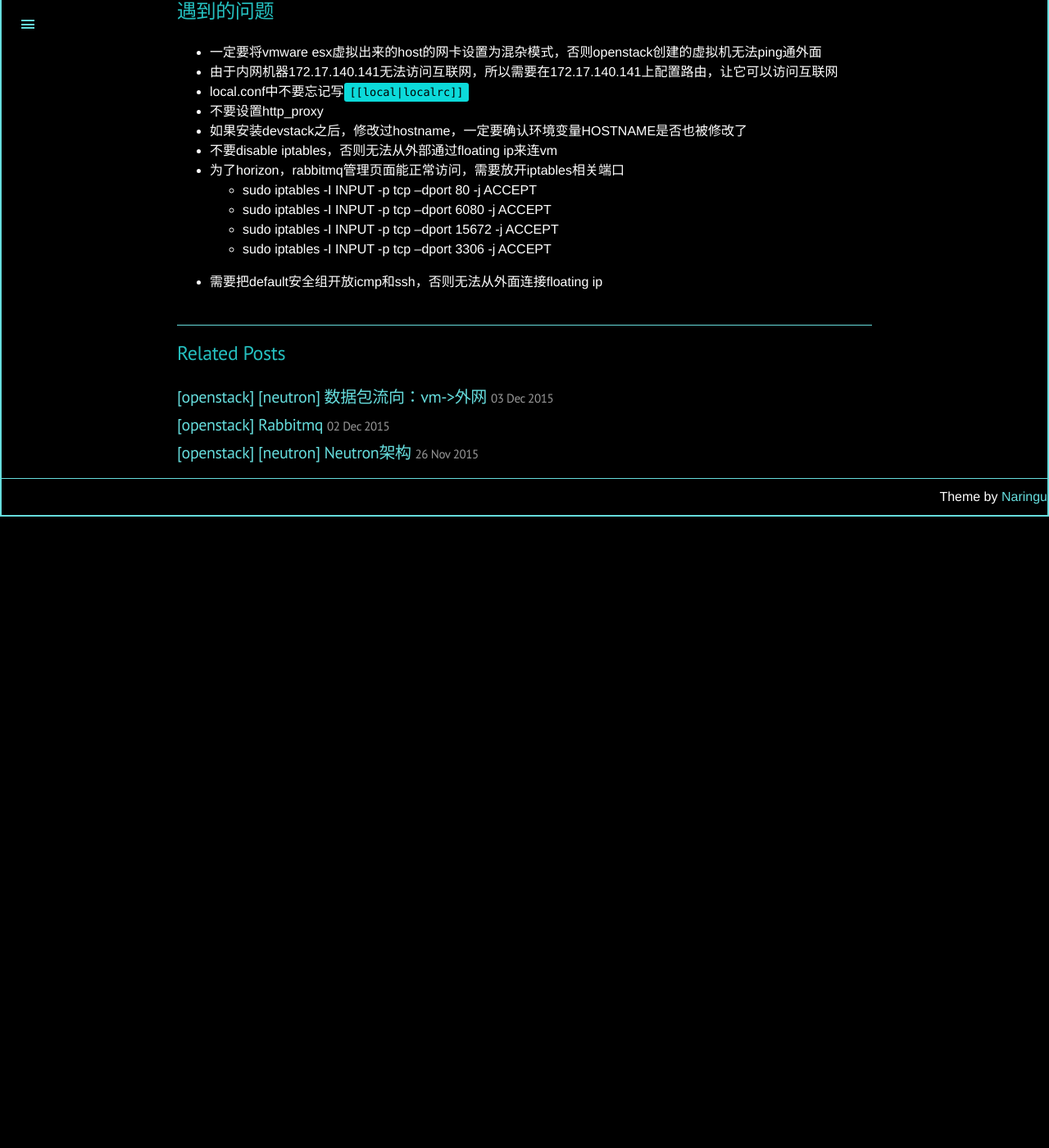
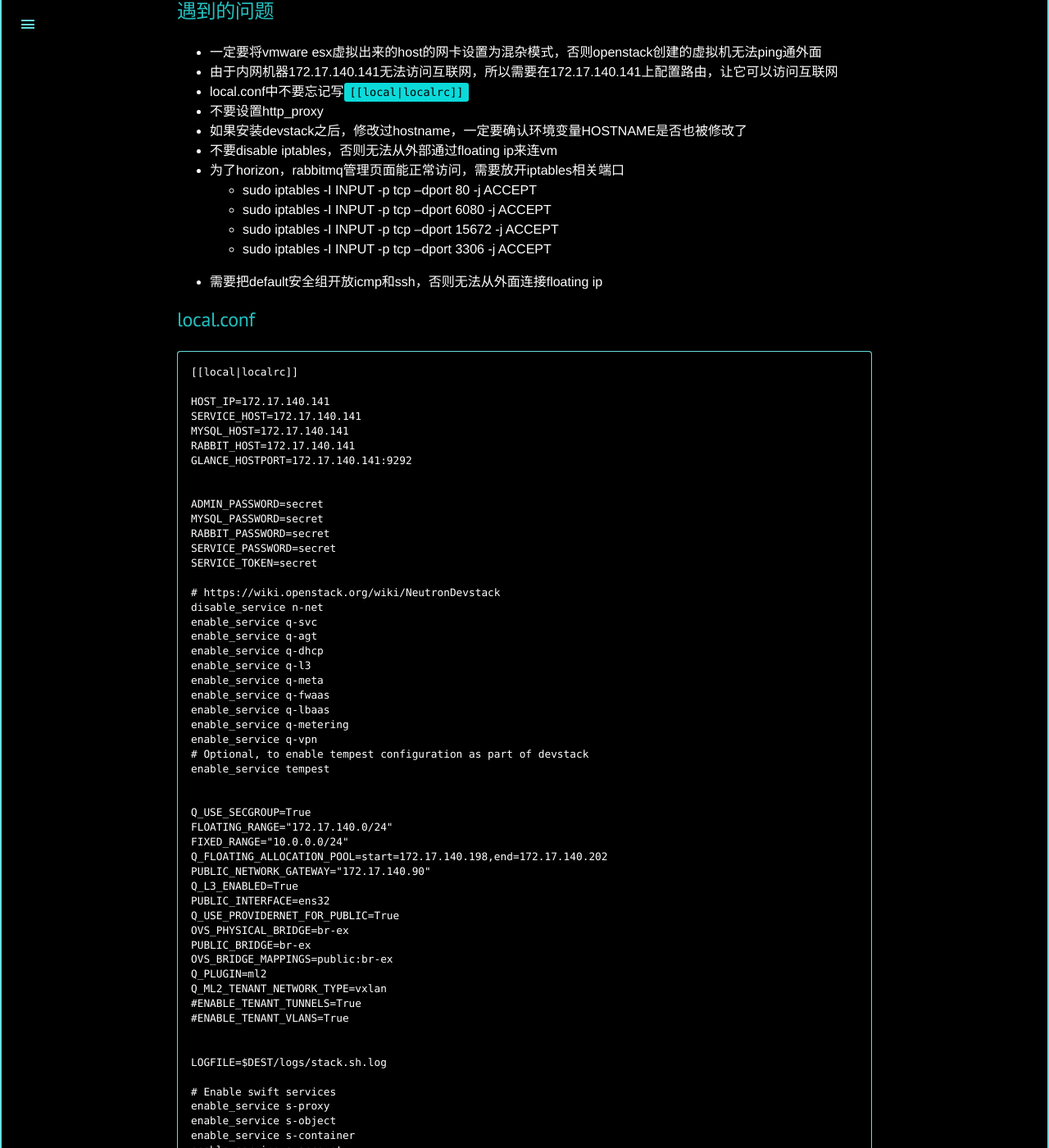
Before and after one commit to CheeseLee/zhouyaguo.github.io, a Jekyll site: the page built from _posts/2015-11-26-devstack.md, in a window 1280 px wide and 1400 px high, scrolled down 338 px. Shown: the whole window at 82% size. Built offline with Jekyll 4.4.1, drawn with Linux system fonts in a browser that asks for light colours; Markdown is read by kramdown in place of the engine named in the settings; comment, search, counter and statistics services are not loaded; before the commit the page ends 968 px from its top, so only the background shows below that; some of the changed text lies outside the part shown.

Commit message:
add local.conf

````diff
--- a/_posts/2015-11-26-devstack.md
+++ b/_posts/2015-11-26-devstack.md
@@ -28,3 +28,74 @@ devstack宿主机器是由vmware esx虚拟出来的，ip是172.17.140.141
   - sudo iptables -I INPUT -p tcp --dport 15672 -j ACCEPT
   - sudo iptables -I INPUT -p tcp --dport 3306 -j ACCEPT
 - 需要把default安全组开放icmp和ssh，否则无法从外面连接floating ip
+
+local.conf
+-----------
+
+```
+[[local|localrc]]
+
+HOST_IP=172.17.140.141
+SERVICE_HOST=172.17.140.141
+MYSQL_HOST=172.17.140.141
+RABBIT_HOST=172.17.140.141
+GLANCE_HOSTPORT=172.17.140.141:9292
+
+
+ADMIN_PASSWORD=secret
+MYSQL_PASSWORD=secret
+RABBIT_PASSWORD=secret
+SERVICE_PASSWORD=secret
+SERVICE_TOKEN=secret
+
+# https://wiki.openstack.org/wiki/NeutronDevstack
+disable_service n-net
+enable_service q-svc
+enable_service q-agt
+enable_service q-dhcp
+enable_service q-l3
+enable_service q-meta
+enable_service q-fwaas
+enable_service q-lbaas
+enable_service q-metering
+enable_service q-vpn
+# Optional, to enable tempest configuration as part of devstack
+enable_service tempest
+
+
+Q_USE_SECGROUP=True
+FLOATING_RANGE="172.17.140.0/24"
+FIXED_RANGE="10.0.0.0/24"
+Q_FLOATING_ALLOCATION_POOL=start=172.17.140.198,end=172.17.140.202
+PUBLIC_NETWORK_GATEWAY="172.17.140.90"
+Q_L3_ENABLED=True
+PUBLIC_INTERFACE=ens32
+Q_USE_PROVIDERNET_FOR_PUBLIC=True
+OVS_PHYSICAL_BRIDGE=br-ex
+PUBLIC_BRIDGE=br-ex
+OVS_BRIDGE_MAPPINGS=public:br-ex
+Q_PLUGIN=ml2
+Q_ML2_TENANT_NETWORK_TYPE=vxlan
+#ENABLE_TENANT_TUNNELS=True
+#ENABLE_TENANT_VLANS=True
+
+
+LOGFILE=$DEST/logs/stack.sh.log
+
+# Enable swift services
+enable_service s-proxy
+enable_service s-object
+enable_service s-container
+enable_service s-account
+SWIFT_HASH=66a3d6b56c1f479c8b4e70ab5c2000f5
+SWIFT_REPLICAS=1
+
+
+# Ceilometer - Metering Service (metering + alarming)
+ENABLED_SERVICES+=,ceilometer-acompute,ceilometer-acentral,ceilometer-collector,ceilometer-api
+ENABLED_SERVICES+=,ceilometer-alarm-notify,ceilometer-alarm-eval
+
+# Heat - Orchestration Service
+ENABLED_SERVICES+=,heat,h-api,h-api-cfn,h-api-cw,h-eng
+
+```
````
